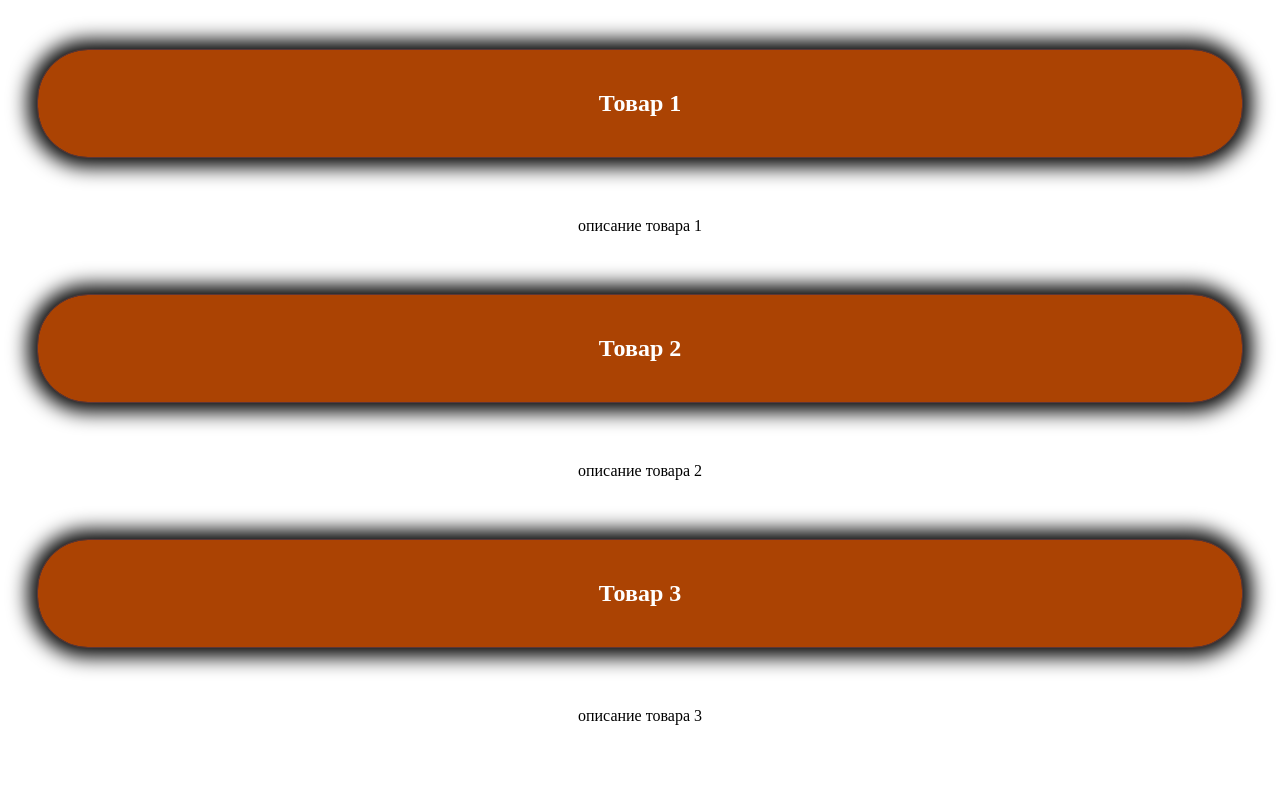
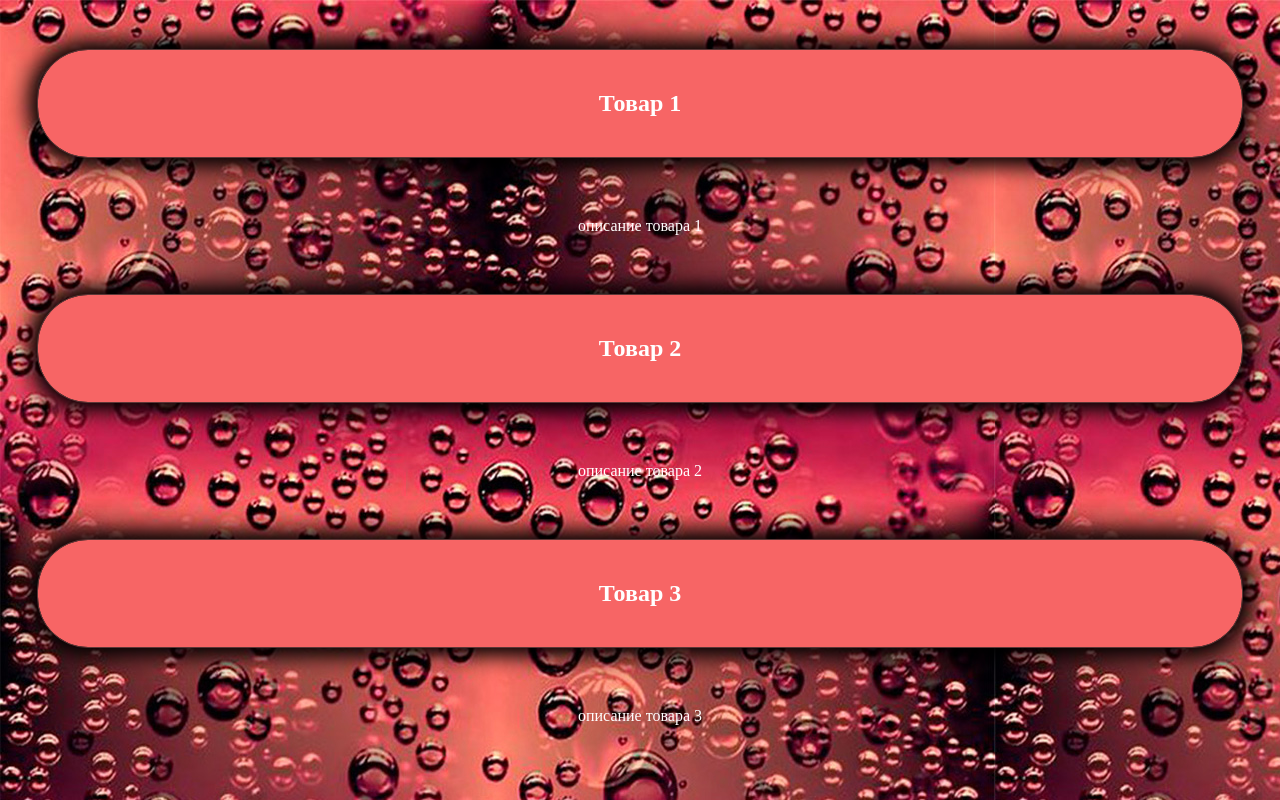
Before and after one commit to 1evgen/Verstka, a plain HTML site: page photo/index2.html in a window 1280 px wide. Drawn offline with Linux system fonts and the light colour scheme.

Commit message:
bad experience

```diff
--- a/photo/style2.css
+++ b/photo/style2.css
@@ -1,5 +1,9 @@
+body{
+        background-image: url(../water-texture_\(20\).jpg)
+}
+
 .products{
- background-color: rgb(171, 67, 3);
+ background-color: rgb(247, 101, 101,50);
  color: white;
  padding: 40px 25px;
  margin: 50px 30px;
@@ -21,4 +25,5 @@ text-align: center;
    margin: 10px auto;
    padding: 10px 15px;
    text-align: center;
+   color:white
 }
```
Also changed, not shown: 1 other file.
